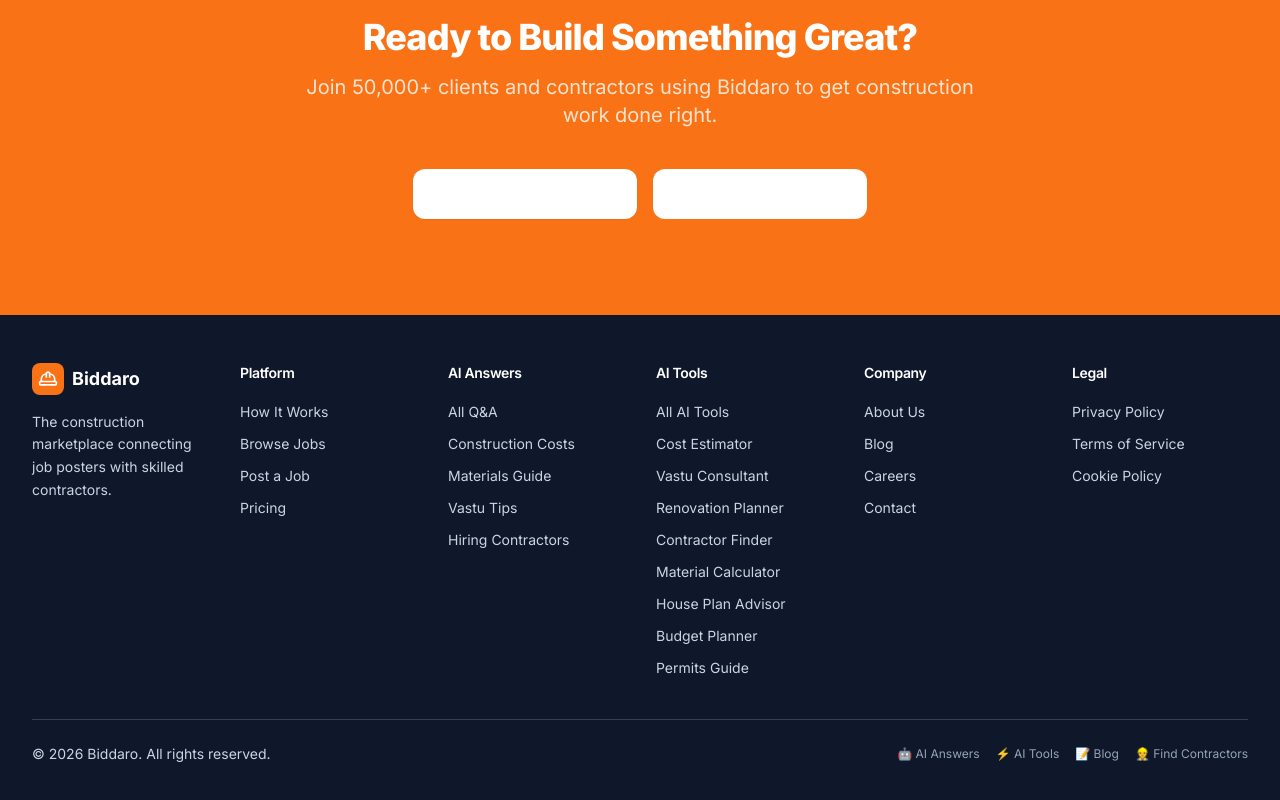
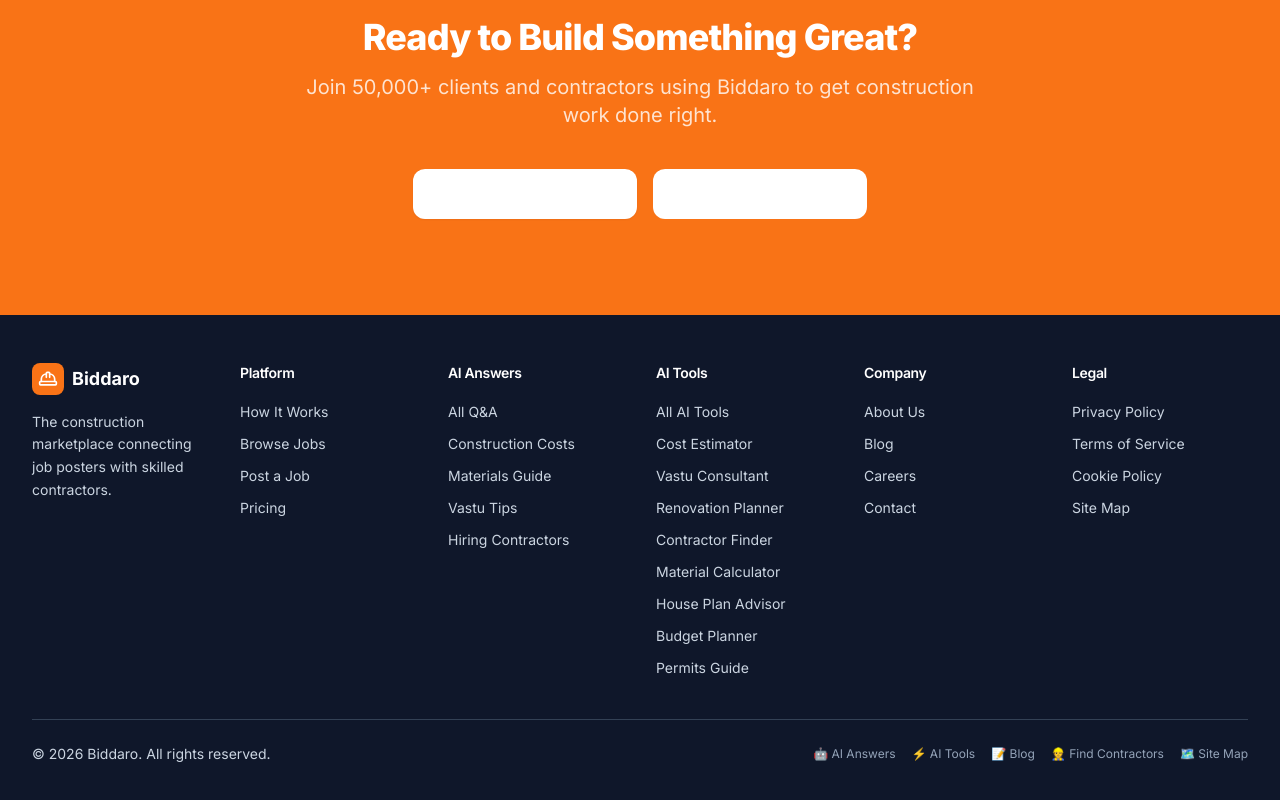
Before and after one commit to orbilox/biddaro-web, a Next.js app: page / in a window 1280 px wide. Shown: the part 4910-5710 px from the top of the page. Built offline with nearby package versions, Linux system fonts and the light colour scheme; no server answers.

Commit message:
HTML Sitemap in footer

```diff
--- a/components/layout/Footer.tsx
+++ b/components/layout/Footer.tsx
@@ -101,9 +101,10 @@
             <h4 className="text-white font-semibold text-sm mb-4">Legal</h4>
             <ul className="space-y-2">
               {[
-                { label: 'Privacy Policy',   href: '#' },
-                { label: 'Terms of Service', href: '#' },
+                { label: 'Privacy Policy',   href: '/privacy-policy' },
+                { label: 'Terms of Service', href: '/terms' },
                 { label: 'Cookie Policy',    href: '#' },
+                { label: 'Site Map',         href: '/html-sitemap' },
               ].map(({ label, href }) => (
                 <li key={label}>
                   <Link href={href} className="text-sm hover:text-white transition-colors">{label}</Link>
@@ -121,6 +122,7 @@
             <Link href="/ai" className="hover:text-white transition-colors">⚡ AI Tools</Link>
             <Link href="/blog" className="hover:text-white transition-colors">📝 Blog</Link>
             <Link href="/hire" className="hover:text-white transition-colors">👷 Find Contractors</Link>
+            <Link href="/html-sitemap" className="hover:text-white transition-colors">🗺️ Site Map</Link>
           </div>
         </div>
       </div>
```
